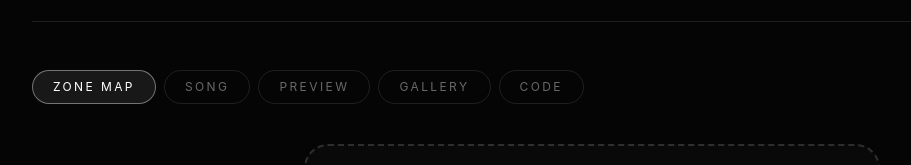
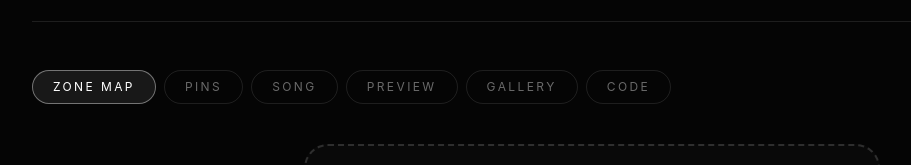
Before and after one commit to WingedAce/icths-parol-Ace, a React (Vite) app in the folder frontend/: page / in a window 1280 px wide. Both pictures are taken after typing "Sample", "Sample", "Sample" into the empty fields and a click on the button "Continue". Shown: the part 208-373 px from the top of the page, without its empty margins (48-959 px from the left). Built offline with nearby package versions, Linux system fonts and the light colour scheme.

Commit message:
Integrate PinSetup component into WorkspacePage
Added PinSetup component and updated groupTab state to include 'pins'.

```diff
--- a/frontend/src/pages/WorkspacePage.tsx
+++ b/frontend/src/pages/WorkspacePage.tsx
@@ -7,6 +7,8 @@ import { useProjects } from "../context/ProjectContext";
 import parolIcon from "../assets/parol-icon.png";
 
 import ZoneMapper from "../components/ZoneMapper";
+
+import PinSetup from "../components/PinSetup";
 
 import AudioUploader from "../components/AudioUploader";
 
@@ -70,7 +72,7 @@ function WorkspacePage() {
   const [isDragging, setIsDragging] = useState(false);
 
   const [groupTab, setGroupTab] = useState<
-    "zones" | "song" | "preview" | "gallery" | "code"
+    "zones" | "pins" | "song" | "preview" | "gallery" | "code"
   >("zones");
 
   const fileInputRef = useRef<HTMLInputElement>(null);
@@ -347,6 +349,17 @@ function WorkspacePage() {
               </button>
 
               <button
+                onClick={() => setGroupTab("pins")}
+                className={`cursor-pointer rounded-full border px-5 py-2 text-xs uppercase tracking-[0.2em] transition ${
+                  groupTab === "pins"
+                    ? "border-white/40 bg-white/[0.08] text-white"
+                    : "border-white/10 text-white/40 hover:border-white/25 hover:text-white"
+                }`}
+              >
+                Pins
+              </button>
+
+              <button
                 onClick={openSongTab}
                 className={`cursor-pointer rounded-full border px-5 py-2 text-xs uppercase tracking-[0.2em] transition ${
                   groupTab === "song"
@@ -479,6 +492,16 @@ function WorkspacePage() {
                   />
                 )}
               </>
+            )}
+
+            {groupTab === "pins" && (
+              <PinSetup
+                node={currentNode}
+                onPinMappingsChange={(pinMappings: PinMapping[]) =>
+                  setNodePinMappings(currentNode.id, pinMappings)
+                }
+                onGoToZoneMap={() => setGroupTab("zones")}
+              />
             )}
 
             {groupTab === "song" && animationChild && (
```
